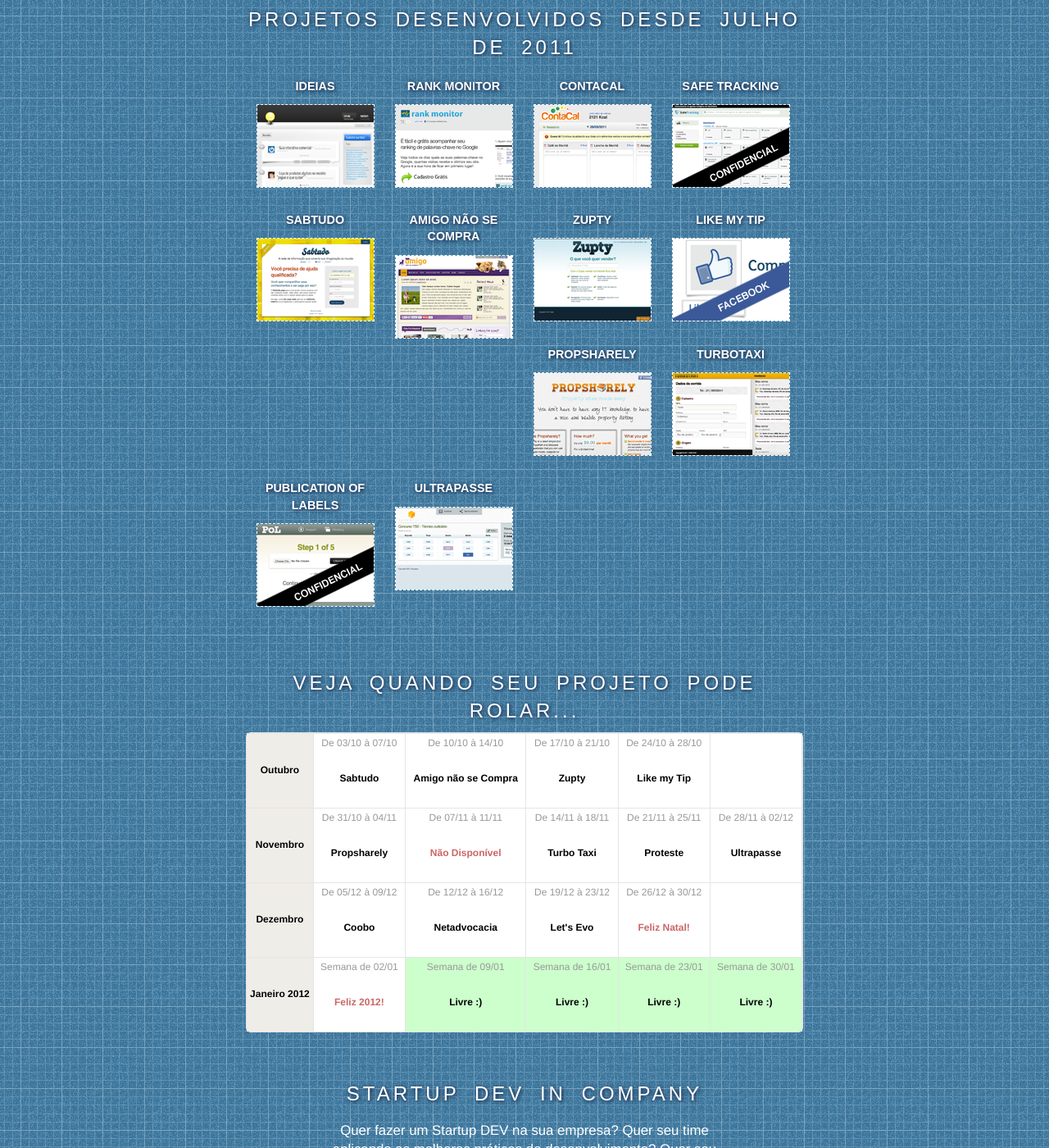
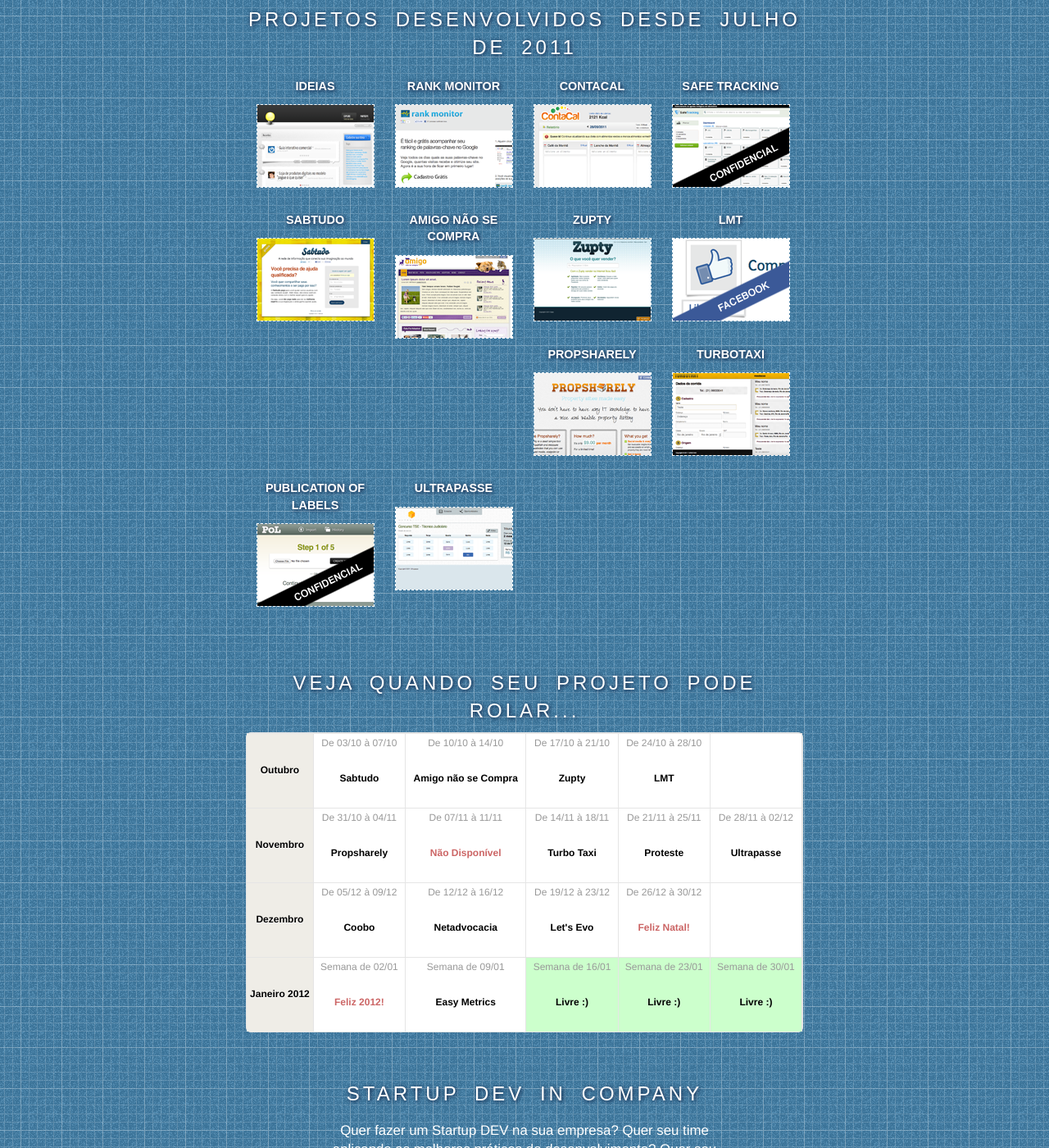
Before and after one commit to marciomarques/startupdev.github.com, a Jekyll site: the page built from index.html, in a window 1280 px wide and 1400 px high, scrolled down 610 px. Shown: the whole window at 82% size. Built offline with Jekyll 4.4.1, drawn with Linux system fonts in a browser that asks for light colours; nearby versions of some CDN libraries; some web fonts are replaced.

Commit message:
update Like my Tip name and put Easy Metrcis

```diff
--- a/index.html
+++ b/index.html
@@ -166,8 +166,8 @@
     <p><img src="/images/apps/zupty.png" width="142" height="100" alt="Zupty" /></p>
   </li>
   <li>
-    <h4>Like My Tip</h4>
-    <p><span class="facebook">Facebook</span><img src="/images/apps/likemytip.png" width="142" height="100" alt="Like My Tip" /></p>
+    <h4>LMT</h4>
+    <p><span class="facebook">Facebook</span><img src="/images/apps/likemytip.png" width="142" height="100" alt="LMT" /></p>
   </li>
   <li>
     <h4>Propsharely</h4>
@@ -224,7 +224,7 @@
           <div class="day">De 24/10 à 28/10</div>
           <div class="day-content">
             <strong>
-              Like my Tip
+              LMT
             </strong>
           </div>
         </td>
@@ -335,11 +335,11 @@
             </strong>
           </div>
         </td>
-        <td class="current">
+        <td>
           <div class="day">Semana de 09/01</div>
           <div class="day-content">
             <strong>
-              Livre :)
+              Easy Metrics
             </strong>
           </div>
         </td>
```
